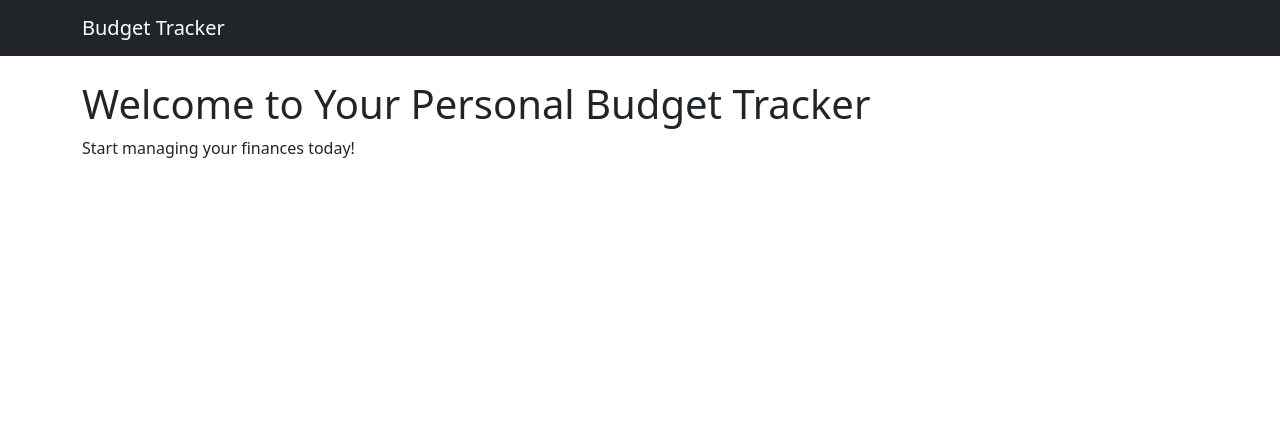
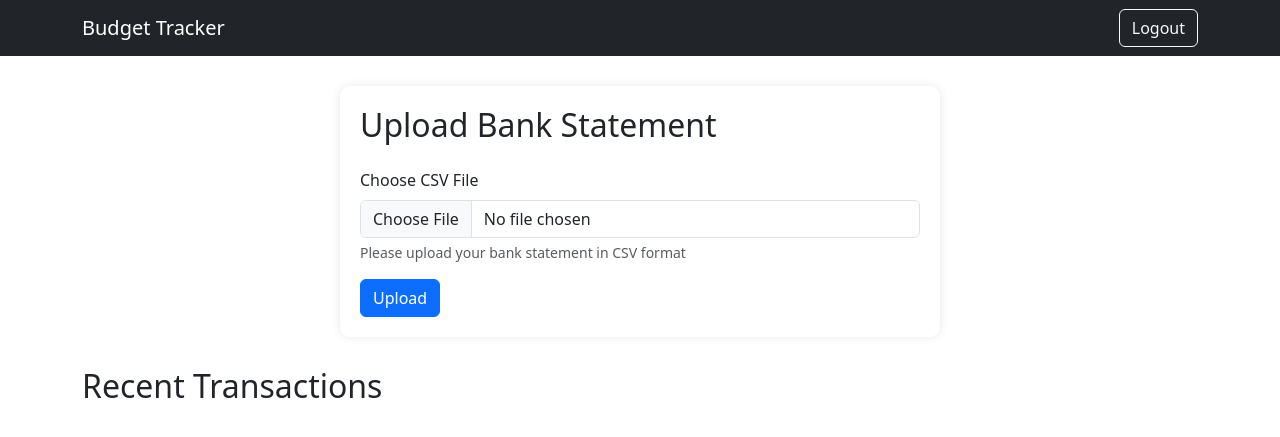
Before and after one commit to rahulbala1799/pb1, a Flask app: template templates/index.html in a window 1280 px wide. Shown: the top 437 px of the page. Run offline with Flask 3, Linux system fonts and the light colour scheme; the template is opened without the code that fills it, so the values that code supplies are empty; some libraries are stand-ins or nearby versions.

Commit message:
Added login authentication and CSV upload interface

```diff
--- a/app.py
+++ b/app.py
@@ -1,8 +1,10 @@
-from flask import Flask, render_template, request, redirect, url_for, jsonify
+from flask import Flask, render_template, request, redirect, url_for, jsonify, session, flash
 from flask_sqlalchemy import SQLAlchemy
 from datetime import datetime
 import os
 from dotenv import load_dotenv
+from functools import wraps
+from werkzeug.security import generate_password_hash, check_password_hash
 
 # Load environment variables
 load_dotenv()
@@ -21,17 +23,109 @@ app.config['SECRET_KEY'] = os.getenv('SECRET_KEY', 'your-secret-key-here')
 # Initialize SQLAlchemy
 db = SQLAlchemy(app)
 
-# Sample Model
+# Models
+class User(db.Model):
+    id = db.Column(db.Integer, primary_key=True)
+    username = db.Column(db.String(80), unique=True, nullable=False)
+    password_hash = db.Column(db.String(200), nullable=False)
+
+class UploadedFile(db.Model):
+    id = db.Column(db.Integer, primary_key=True)
+    filename = db.Column(db.String(255), nullable=False)
+    upload_date = db.Column(db.DateTime, default=datetime.utcnow)
+    user_id = db.Column(db.Integer, db.ForeignKey('user.id'), nullable=False)
+    transactions = db.relationship('Transaction', backref='file', lazy=True)
+
 class Transaction(db.Model):
     id = db.Column(db.Integer, primary_key=True)
+    date = db.Column(db.Date, nullable=False)
+    description = db.Column(db.String(500), nullable=False)
     amount = db.Column(db.Float, nullable=False)
-    category = db.Column(db.String(100), nullable=False)
-    description = db.Column(db.String(200))
-    date = db.Column(db.DateTime, default=datetime.utcnow)
+    category = db.Column(db.String(100))
+    transaction_type = db.Column(db.String(50))  # 'credit' or 'debit'
+    balance = db.Column(db.Float)
+    file_id = db.Column(db.Integer, db.ForeignKey('uploaded_file.id'), nullable=False)
+    created_at = db.Column(db.DateTime, default=datetime.utcnow)
 
+    def to_dict(self):
+        return {
+            'id': self.id,
+            'date': self.date.strftime('%Y-%m-%d'),
+            'description': self.description,
+            'amount': self.amount,
+            'category': self.category,
+            'transaction_type': self.transaction_type,
+            'balance': self.balance,
+            'created_at': self.created_at.strftime('%Y-%m-%d %H:%M:%S')
+        }
+
+# Login required decorator
+def login_required(f):
+    @wraps(f)
+    def decorated_function(*args, **kwargs):
+        if 'user_id' not in session:
+            return redirect(url_for('login'))
+        return f(*args, **kwargs)
+    return decorated_function
+
+# Routes
 @app.route('/')
+@login_required
 def index():
     return render_template('index.html')
+
+@app.route('/login', methods=['GET', 'POST'])
+def login():
+    if request.method == 'POST':
+        username = request.form.get('username')
+        password = request.form.get('password')
+
+        if username == 'rahulann' and password == 'annrahul2024':
+            user = User.query.filter_by(username=username).first()
+            if not user:
+                # Create user if doesn't exist
+                user = User(
+                    username=username,
+                    password_hash=generate_password_hash(password)
+                )
+                db.session.add(user)
+                db.session.commit()
+
+            session['user_id'] = user.id
+            return redirect(url_for('index'))
+        else:
+            flash('Invalid username or password')
+            return redirect(url_for('login'))
+
+    return render_template('login.html')
+
+@app.route('/logout')
+def logout():
+    session.pop('user_id', None)
+    return redirect(url_for('login'))
+
+@app.route('/upload', methods=['POST'])
+@login_required
+def upload_file():
+    if 'file' not in request.files:
+        return jsonify({'error': 'No file provided'}), 400
+
+    file = request.files['file']
+    if file.filename == '':
+        return jsonify({'error': 'No file selected'}), 400
+
+    if not file.filename.endswith('.csv'):
+        return jsonify({'error': 'Only CSV files are allowed'}), 400
+
+    # Save file details to database
+    uploaded_file = UploadedFile(
+        filename=file.filename,
+        user_id=session['user_id']
+    )
+    db.session.add(uploaded_file)
+    db.session.commit()
+
+    return jsonify({'message': 'File uploaded successfully', 'file_id': uploaded_file.id})
 
 @app.route('/test-db')
 def test_db():
@@ -44,4 +138,13 @@ def test_db():
 if __name__ == '__main__':
     with app.app_context():
         db.create_all()
+        # Create default user if not exists
+        user = User.query.filter_by(username='rahulann').first()
+        if not user:
+            user = User(
+                username='rahulann',
+                password_hash=generate_password_hash('annrahul2024')
+            )
+            db.session.add(user)
+            db.session.commit()
     app.run(debug=True)
--- a/templates/index.html
+++ b/templates/index.html
@@ -5,19 +5,98 @@
     <meta name="viewport" content="width=device-width, initial-scale=1.0">
     <title>Personal Budget Tracker</title>
     <link href="https://cdn.jsdelivr.net/npm/bootstrap@5.3.0/dist/css/bootstrap.min.css" rel="stylesheet">
+    <style>
+        .upload-container {
+            max-width: 600px;
+            margin: 30px auto;
+            padding: 20px;
+            background-color: white;
+            border-radius: 10px;
+            box-shadow: 0 0 10px rgba(0,0,0,0.1);
+        }
+        #uploadStatus {
+            display: none;
+            margin-top: 20px;
+        }
+    </style>
 </head>
 <body>
     <nav class="navbar navbar-expand-lg navbar-dark bg-dark">
         <div class="container">
             <a class="navbar-brand" href="/">Budget Tracker</a>
+            <div class="navbar-nav ms-auto">
+                <a href="{{ url_for('logout') }}" class="btn btn-outline-light">Logout</a>
+            </div>
         </div>
     </nav>
 
     <div class="container mt-4">
-        <h1>Welcome to Your Personal Budget Tracker</h1>
-        <p>Start managing your finances today!</p>
+        <div class="upload-container">
+            <h2 class="mb-4">Upload Bank Statement</h2>
+            <form id="uploadForm" enctype="multipart/form-data">
+                <div class="mb-3">
+                    <label for="csvFile" class="form-label">Choose CSV File</label>
+                    <input type="file" class="form-control" id="csvFile" accept=".csv" required>
+                    <div class="form-text">Please upload your bank statement in CSV format</div>
+                </div>
+                <button type="submit" class="btn btn-primary">Upload</button>
+            </form>
+            <div id="uploadStatus" class="alert" role="alert"></div>
+        </div>
+
+        <div class="transactions-container mt-4">
+            <h2>Recent Transactions</h2>
+            <div id="transactionsList" class="mt-3">
+                <!-- Transactions will be loaded here -->
+            </div>
+        </div>
     </div>
 
     <script src="https://cdn.jsdelivr.net/npm/bootstrap@5.3.0/dist/js/bootstrap.bundle.min.js"></script>
+    <script>
+        document.getElementById('uploadForm').addEventListener('submit', async (e) => {
+            e.preventDefault();
+            const fileInput = document.getElementById('csvFile');
+            const statusDiv = document.getElementById('uploadStatus');
+
+            if (!fileInput.files[0]) {
+                showStatus('Please select a file', 'danger');
+                return;
+            }
+
+            const formData = new FormData();
+            formData.append('file', fileInput.files[0]);
+
+            try {
+                statusDiv.style.display = 'block';
+                statusDiv.className = 'alert alert-info';
+                statusDiv.textContent = 'Uploading...';
+
+                const response = await fetch('/upload', {
+                    method: 'POST',
+                    body: formData
+                });
+
+                const data = await response.json();
+
+                if (response.ok) {
+                    showStatus(data.message, 'success');
+                    fileInput.value = '';
+                    // TODO: Refresh transactions list
+                } else {
+                    showStatus(data.error, 'danger');
+                }
+            } catch (error) {
+                showStatus('An error occurred while uploading the file', 'danger');
+            }
+        });
+
+        function showStatus(message, type) {
+            const statusDiv = document.getElementById('uploadStatus');
+            statusDiv.style.display = 'block';
+            statusDiv.className = `alert alert-${type}`;
+            statusDiv.textContent = message;
+        }
+    </script>
 </body>
 </html>
```
Also changed, not shown: templates/login.html (added, +59 -0 lines).
